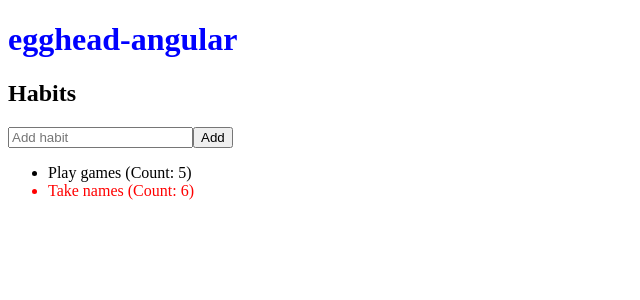
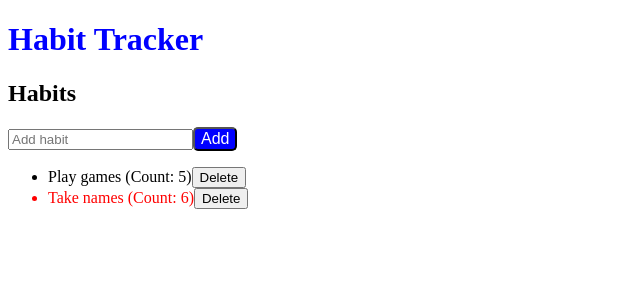
Before and after one commit to JoseHdez2/2021-03-angular-basics, an Angular app: page / in a window 1280 px wide. Shown: the top 300 px of the page, without its empty margins (0-640 px from the left). Built offline with nearby package versions, Linux system fonts and the light colour scheme.

Commit message:
step 9: scoped component styles

```diff
--- a/src/app/app.component.ts
+++ b/src/app/app.component.ts
@@ -2,7 +2,7 @@ import { Component } from '@angular/core';
 
 @Component({
   selector: 'app-root',
-  template: `<h1>{{title}}</h1>
+  template: `<h1>Habit Tracker</h1>
     <app-habit-list></app-habit-list>
   `,
   styles: ['h1 { color: blue }']
--- a/src/app/habit-form/habit-form.component.ts
+++ b/src/app/habit-form/habit-form.component.ts
@@ -10,6 +10,14 @@ import { FormBuilder } from '@angular/forms';
     </form>
   `,
   styles: [
+    `
+    button {
+      background-color: blue;
+      color: white;
+      border-radius: 5px;
+      font-size: 16px;
+    }
+    `
   ]
 })
 export class HabitFormComponent implements OnInit {
--- a/src/app/habit-item/habit-item.component.ts
+++ b/src/app/habit-item/habit-item.component.ts
@@ -4,7 +4,7 @@ import { Habit } from '../habit';
 @Component({
   selector: 'app-habit-item',
   template: `<li [style.color]="habit.streak ? 'red' : 'black' ">
-    {{habit.title}} (Count: {{habit.count}})
+    {{habit.title}} (Count: {{habit.count}})<button type="button">Delete</button>
   </li>`,
   styles: [
   ]
```
